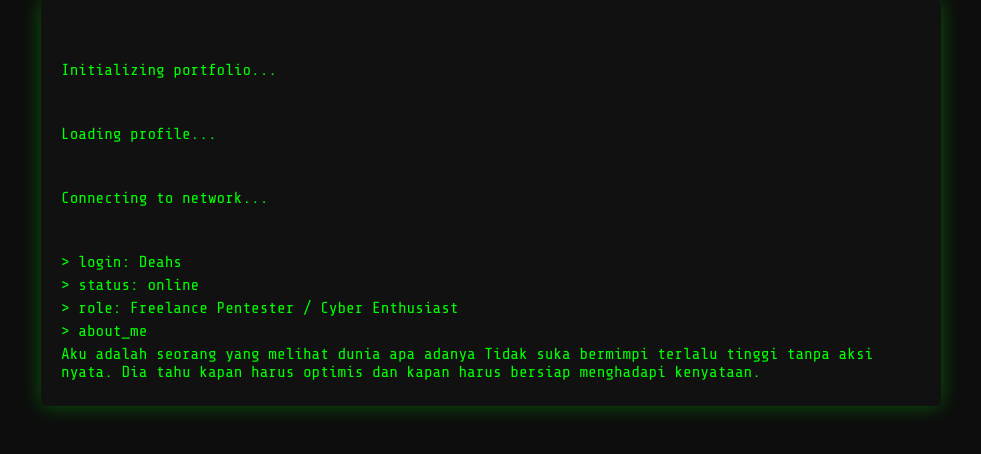
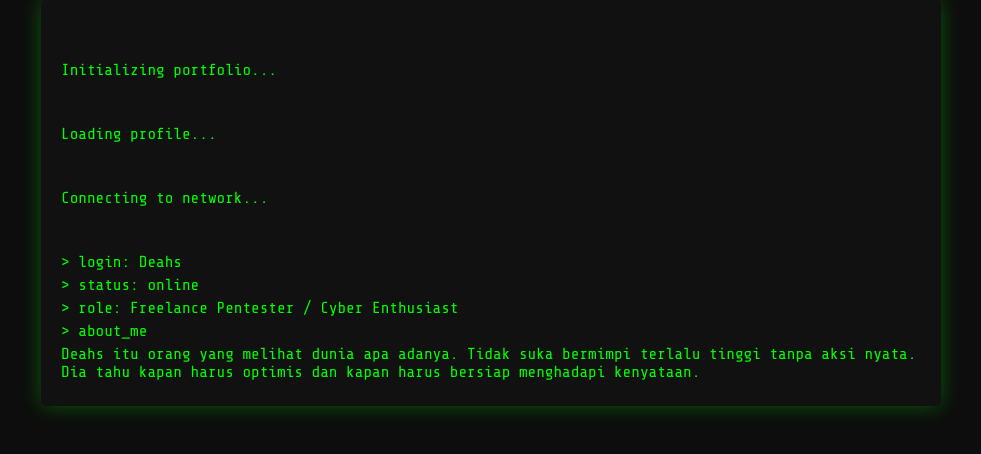
Before and after one commit to Deahsaja/Portofolio-Hacker-Deahs, a plain HTML site: page index.html in a window 1280 px wide. Shown: the part 174-628 px from the top of the page, without its empty margins (149-1130 px from the left). Drawn offline with nearby package versions, Linux system fonts and the light colour scheme.

Commit message:
index.html

```diff
--- a/index.html
+++ b/index.html
@@ -93,7 +93,7 @@
       "> status: online",
       "> role: Freelance Pentester / Cyber Enthusiast",
       "> about_me",
-      "Aku adalah seorang yang melihat dunia apa adanya Tidak suka bermimpi terlalu tinggi tanpa aksi nyata. Dia tahu kapan harus optimis dan kapan harus bersiap menghadapi kenyataan.",
+      "Deahs itu orang yang melihat dunia apa adanya. Tidak suka bermimpi terlalu tinggi tanpa aksi nyata. Dia tahu kapan harus optimis dan kapan harus bersiap menghadapi kenyataan.",
       "> skills",
       "- Analisis    [██████████] 90%",
       "- Olahraga    [████████  ] 80%",
```
